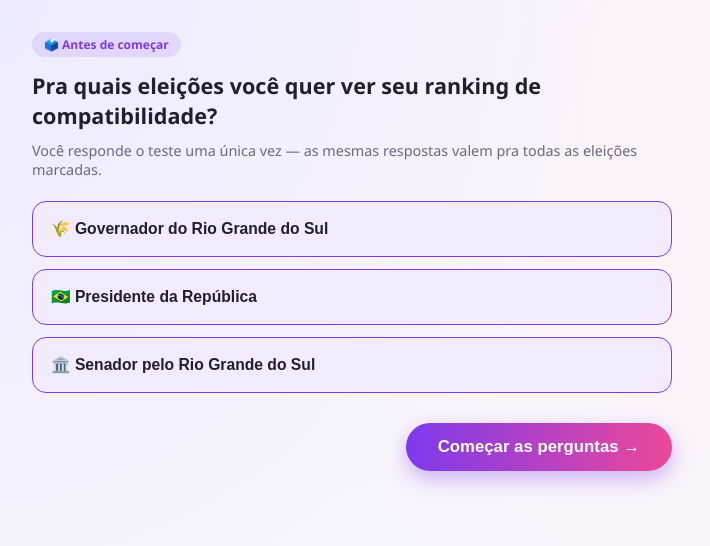
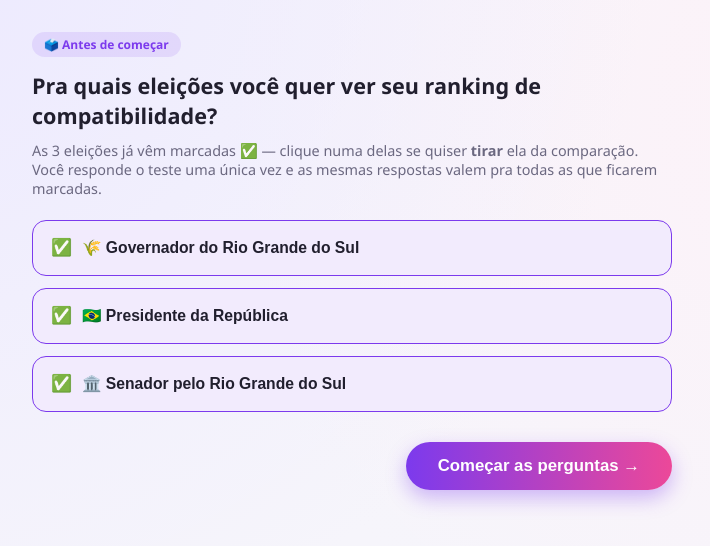
Before and after one commit to AbnerGomes/mapa-politico, a Flask app: page /quiz in a window 1280 px wide. Shown: the part 56-602 px from the top of the page, without its empty margins (288-998 px from the left). Run offline with Flask 3, Linux system fonts and the light colour scheme.

Commit message:
fiz: quiz

```diff
--- a/static/css/style.css
+++ b/static/css/style.css
@@ -194,6 +194,12 @@ a { color: inherit; }
   background: color-mix(in srgb, var(--purple) 10%, var(--card));
   font-weight: 600;
 }
+.opcao-cargo { display: flex; align-items: center; gap: 10px; }
+.opcao-cargo .opcao-check { font-size: 1.05rem; line-height: 1; }
+.opcao-cargo:not(.selected) {
+  opacity: 0.55;
+  background: transparent;
+}
 .outros-box { margin-top: 4px; }
 .outros-box textarea {
   width: 100%;
--- a/static/js/quiz.js
+++ b/static/js/quiz.js
@@ -78,7 +78,8 @@
         const cargo = state.cargosMeta[cid];
         const ativo = state.cargosSelecionados.includes(cid);
         return `
-        <button type="button" class="opcao ${ativo ? "selected" : ""}" data-cargo="${cid}">
+        <button type="button" class="opcao opcao-cargo ${ativo ? "selected" : ""}" data-cargo="${cid}">
+          <span class="opcao-check">${ativo ? "✅" : "⬜"}</span>
           ${CARGO_ICONES[cid] || "🗳️"} ${escapeHtml(cargo.nome)}
         </button>`;
       })
@@ -89,7 +90,8 @@
         <span class="q-tema-tag">🗳️ Antes de começar</span>
         <p class="q-texto">Pra quais eleições você quer ver seu ranking de compatibilidade?</p>
         <p style="color:var(--text-muted);margin-top:-16px;margin-bottom:22px;font-size:0.9rem">
-          Você responde o teste uma única vez — as mesmas respostas valem pra todas as eleições marcadas.
+          As 3 eleições já vêm marcadas ✅ — clique numa delas se quiser <strong>tirar</strong> ela da comparação.
+          Você responde o teste uma única vez e as mesmas respostas valem pra todas as que ficarem marcadas.
         </p>
         <div class="opcoes" id="lista-cargos">${itensHtml}</div>
         <div class="q-actions" style="justify-content:flex-end">
@@ -104,7 +106,8 @@
         const idx = state.cargosSelecionados.indexOf(cid);
         if (idx >= 0) state.cargosSelecionados.splice(idx, 1);
         else state.cargosSelecionados.push(cid);
-        btn.classList.toggle("selected");
+        const agoraAtivo = btn.classList.toggle("selected");
+        btn.querySelector(".opcao-check").textContent = agoraAtivo ? "✅" : "⬜";
         btnComecar.disabled = state.cargosSelecionados.length === 0;
       });
     });
```
